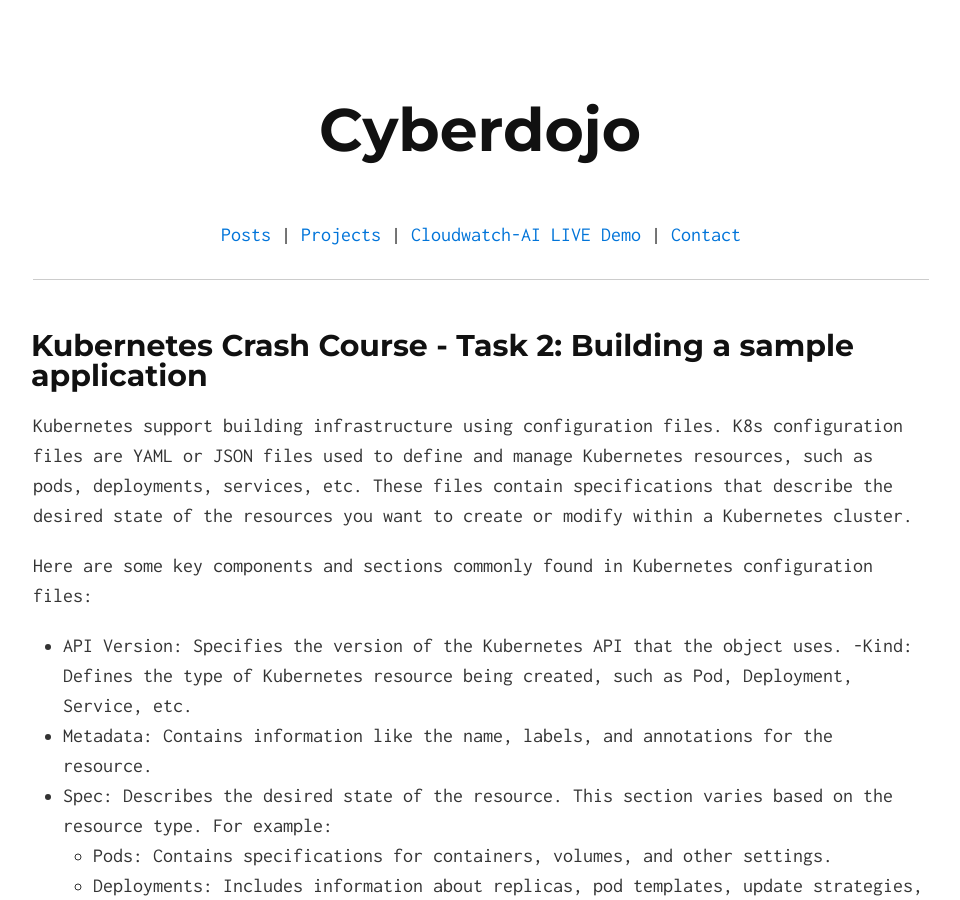
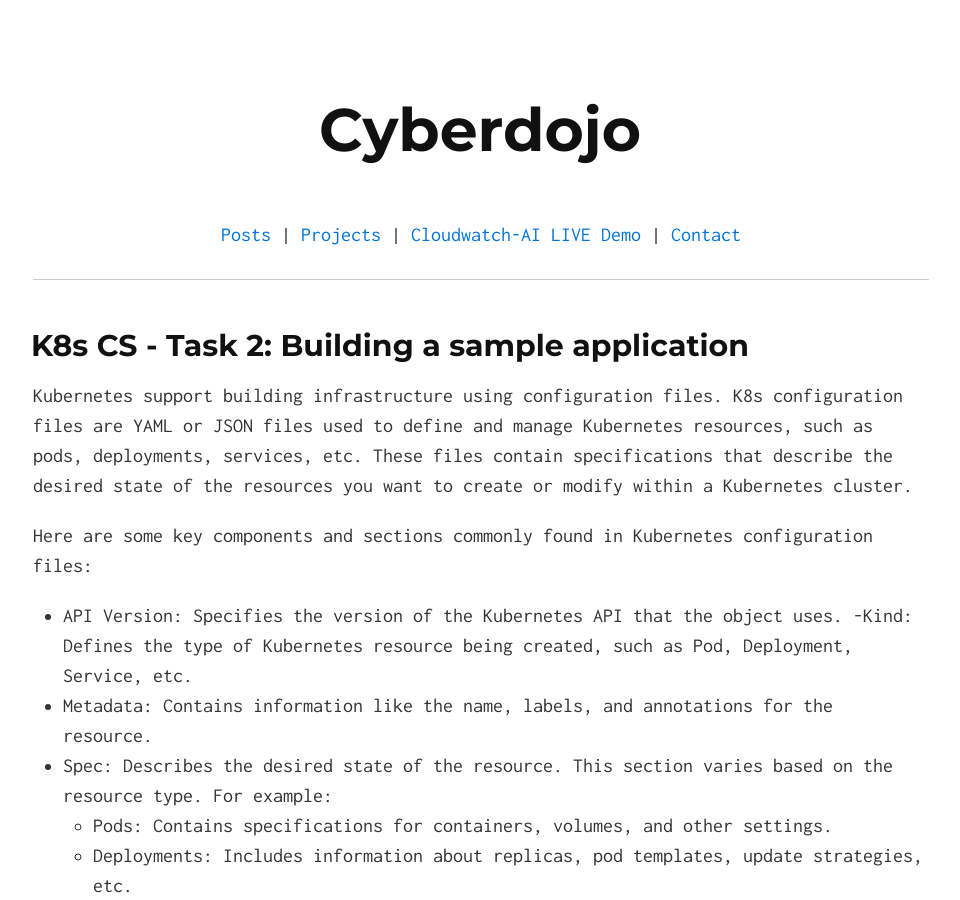
Before and after one commit to Ahmed-AG/cyberdojo-page, a Jekyll site: the page built from read/kubernetes-crash-course-task2.md, in a window 1280 px wide and 900 px high. Shown: the whole window, without its empty margins (159-1119 px from the left). Built offline with Jekyll 4.4.1, drawn with Linux system fonts in a browser that asks for light colours.

Commit message:
House keeping

```diff
--- a/read/kubernetes-crash-course-task2.md
+++ b/read/kubernetes-crash-course-task2.md
@@ -1,6 +1,6 @@
 ---
 layout: reads
-title:  "Kubernetes Crash Course - Task 2: Building a sample application"
+title:  "K8s CS - Task 2: Building a sample application"
 date:   1-1-2024
 author: "Ahmed Abugharbia"
 author_link: "https://www.linkedin.com/in/ahmadabugharbieh/"
```
Also changed, not shown: read/kubernetes-crash-course-task1.md (+1 -1 lines), read/kubernetes-crash-course-task3.md (+1 -1 lines), read/kubernetes-crash-course-task4.md (+1 -1 lines), read/kubernetes-crash-course-task5.md (+1 -1 lines), read/kubernetes-crash-course-task6.md (+1 -1 lines).
